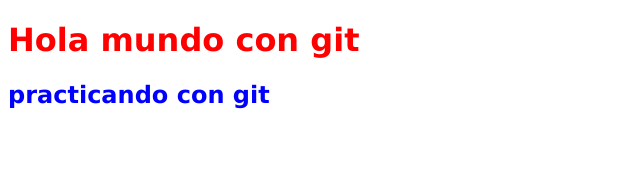
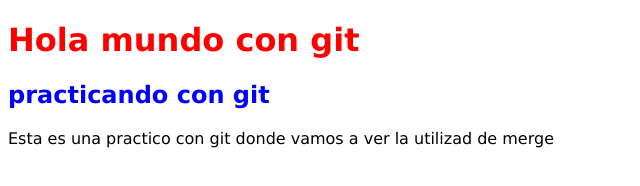
Before and after one commit to Gh0stRaccoon/ejemplo_github_g95, a plain HTML site: page index.html in a window 1280 px wide. Shown: the whole page, without its empty margins (0-640 px from the left). Drawn offline with Linux system fonts and the light colour scheme.

Commit message:
se agrega un parrafo

```diff
--- a/index.html
+++ b/index.html
@@ -9,5 +9,6 @@
 <body>
     <h1>Hola mundo con git</h1>
     <h2>practicando con git</h2>
+    <p>Esta es una practico con git donde vamos a ver la utilizad de merge</p>
 </body>
 </html>
```
